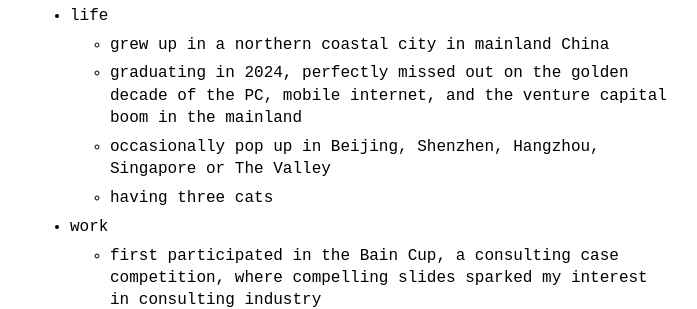
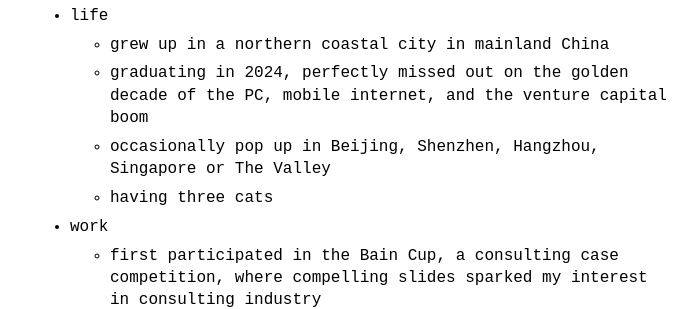
Before and after one commit to kylezgq/kylezgq.github.io, a Jekyll site: the page built from index.md, in a window 1280 px wide. Shown: the part 198-507 px from the top of the page, without its empty margins (290-987 px from the left). Built offline with Jekyll 4.4.1, drawn with Linux system fonts in a browser that asks for light colours.

Commit message:
Update menu.yml

```diff
--- a/_data/menu.yml
+++ b/_data/menu.yml
@@ -4,7 +4,7 @@ entries:
   - title: life
     entries:
       - title: grew up in a northern coastal city in mainland China
-      - title: graduating in 2024, perfectly missed out on the golden decade of the PC, mobile internet, and the venture capital boom in the mainland
+      - title: graduating in 2024, perfectly missed out on the golden decade of the PC, mobile internet, and the venture capital boom
       - title: occasionally pop up in Beijing, Shenzhen, Hangzhou, Singapore or The Valley
       - title: having three cats
 
```
